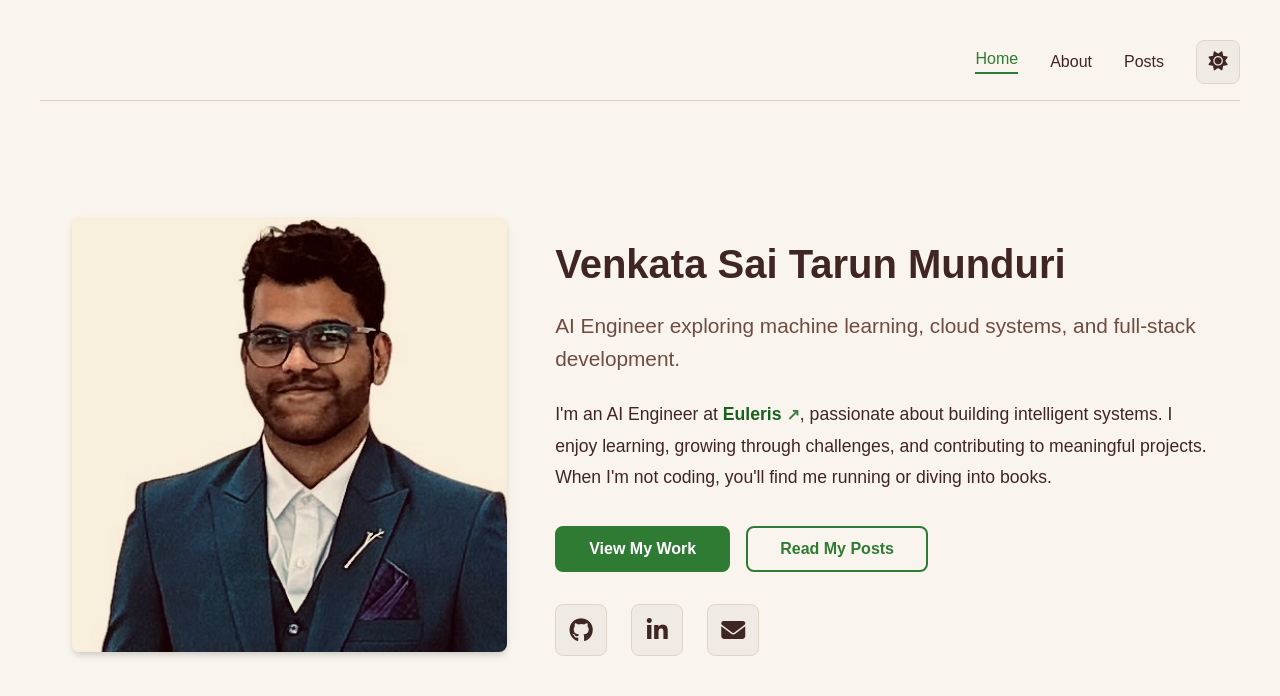
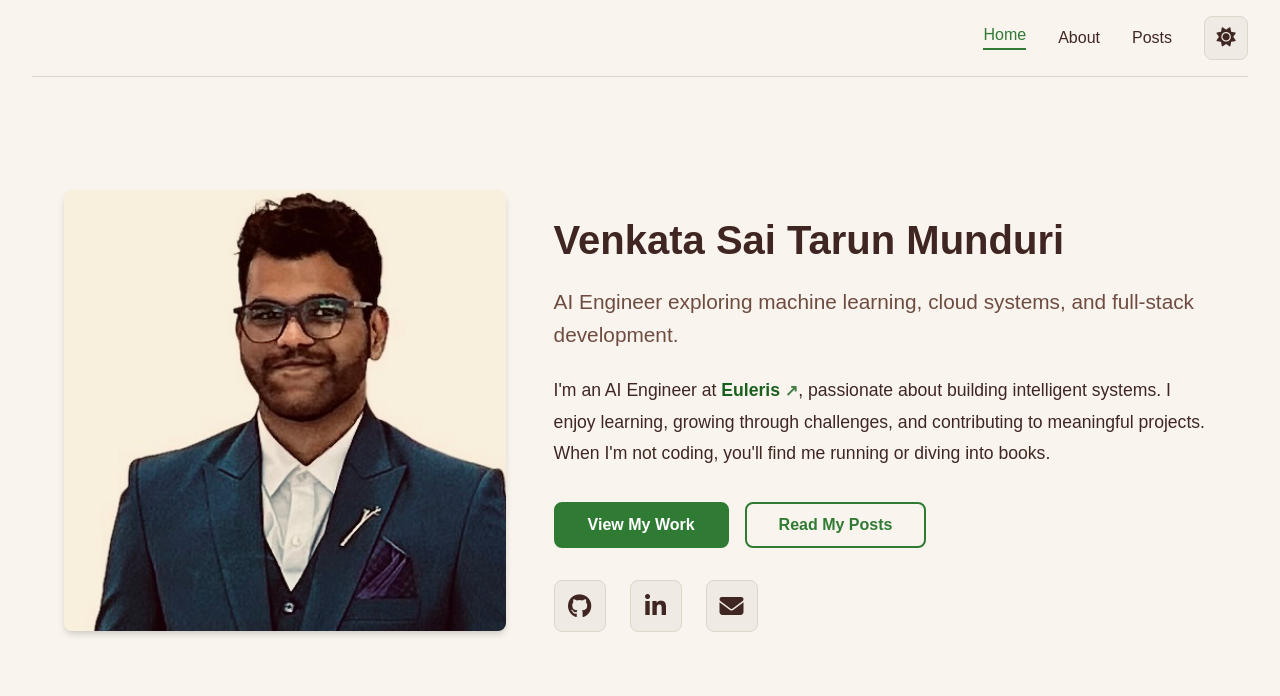
Before and after one commit to vmunduri/venkata.github.io, a Jekyll site: the page built from index.html, in a window 1280 px wide. Shown: the top 696 px of the page. Built offline with Jekyll 4.4.1, drawn with Linux system fonts in a browser that asks for light colours.

Commit message:
Fix header scoping and top spacing across layouts
- scope sticky navigation styles to .site-header only

- prevent books page hero header from inheriting sticky behavior

- remove body top gap by resetting body margin and top padding

```diff
--- a/_layouts/default.html
+++ b/_layouts/default.html
@@ -9,7 +9,7 @@
     <link rel="stylesheet" href="https://cdnjs.cloudflare.com/ajax/libs/font-awesome/6.5.0/css/all.min.css">
   </head>
   <body>
-    <header>
+    <header class="site-header">
         <a href="/"><div class="site-title" {% if page.url == "/" %}style="visibility: hidden;"{% endif %}>Venkata Sai Tarun Munduri</div></a>
         <button class="menu-toggle" id="menu-toggle">☰</button>
         {% include navigation.html %}
--- a/_sass/header.scss
+++ b/_sass/header.scss
@@ -1,4 +1,4 @@
-header {
+.site-header {
   display: flex;
   justify-content: space-between;
   align-items: center;
@@ -14,7 +14,7 @@
   transition: background-color 0.3s ease, color 0.3s ease, border-color 0.3s ease;
 }
 
-header > a {
+.site-header > a {
   flex: 1;
 }
 
@@ -111,7 +111,7 @@
 
 /* Responsive rules - Mobile */
 @media (max-width: 768px) {
-  header {
+  .site-header {
     padding: 0.75rem 1rem;
     margin-bottom: 1.5rem;
     gap: 1rem;
@@ -175,7 +175,7 @@
 }
 
 @media (max-width: 600px) {
-  header {
+  .site-header {
     padding: 0.65rem 0.75rem;
   }
 
--- a/assets/css/styles.scss
+++ b/assets/css/styles.scss
@@ -11,7 +11,8 @@
   background-color: var(--background);
   color: var(--foreground);
   font-family: var(--font-sans);
-  padding: 1rem 2rem;
+  margin: 0;
+  padding: 0 2rem 1rem;
   transition: background-color 0.3s ease, color 0.3s ease;
 }
 
```
